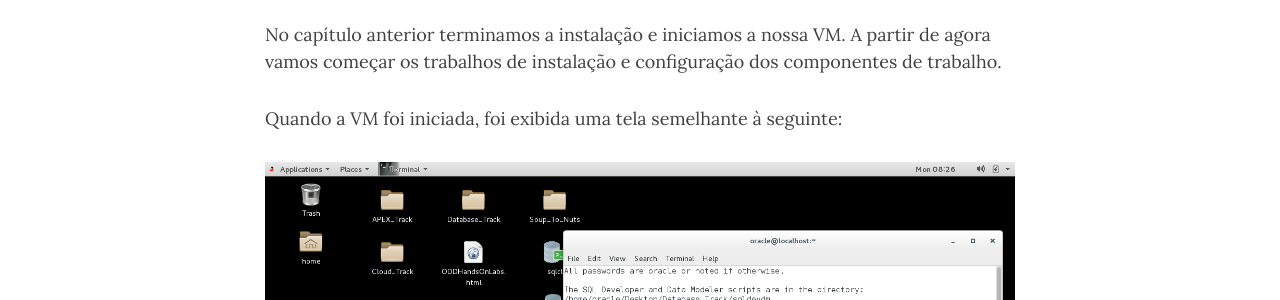
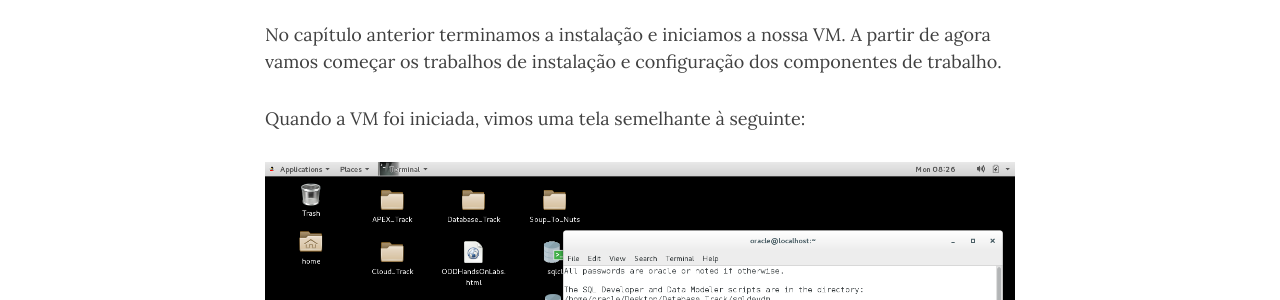
Before and after one commit to wilson-camargo-jr/teste, a Jekyll site: the page built from _posts/2018-06-18-ANN-ORE-P3.md, in a window 1280 px wide and 900 px high. Shown: the part 409-709 px from the top of the window. Built offline with Jekyll 4.4.1, drawn with Linux system fonts in a browser that asks for light colours; nearby versions of some CDN libraries.

Commit message:
Update 2018-06-18-ANN-ORE-P3.md

```diff
--- a/_posts/2018-06-18-ANN-ORE-P3.md
+++ b/_posts/2018-06-18-ANN-ORE-P3.md
@@ -6,7 +6,7 @@ subtitle: Capítulo 2 – Instalação e Configuração dos Componentes
 
 No capítulo anterior terminamos a instalação e iniciamos a nossa VM. A partir de agora vamos começar os trabalhos de instalação e configuração dos componentes de trabalho.
 
-Quando a VM foi iniciada, foi exibida uma tela semelhante à seguinte:
+Quando a VM foi iniciada, vimos uma tela semelhante à seguinte:
 
 ![](https://wilson-camargo-jr.github.io/img/runvm1.jpg)
 
```
